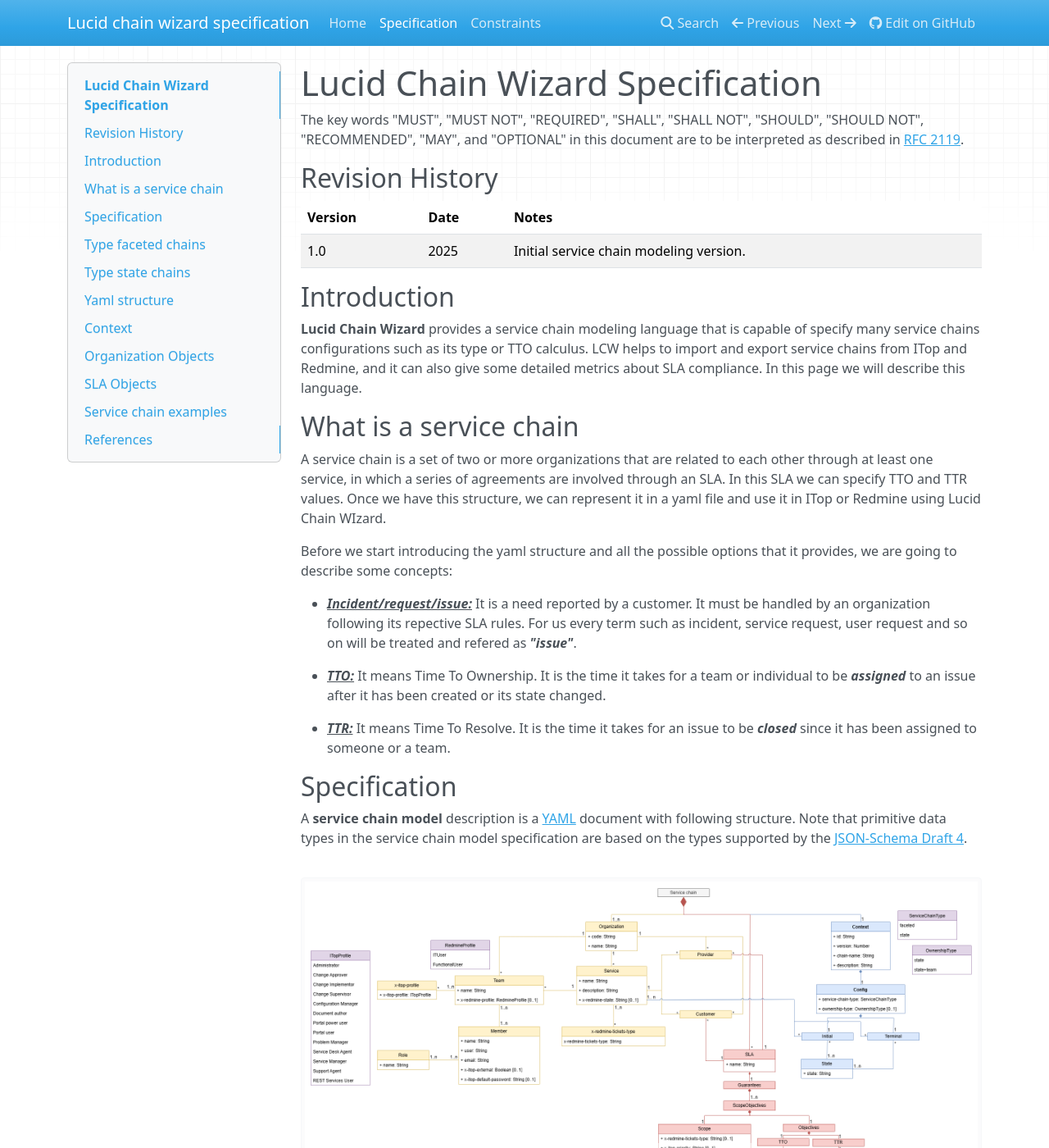
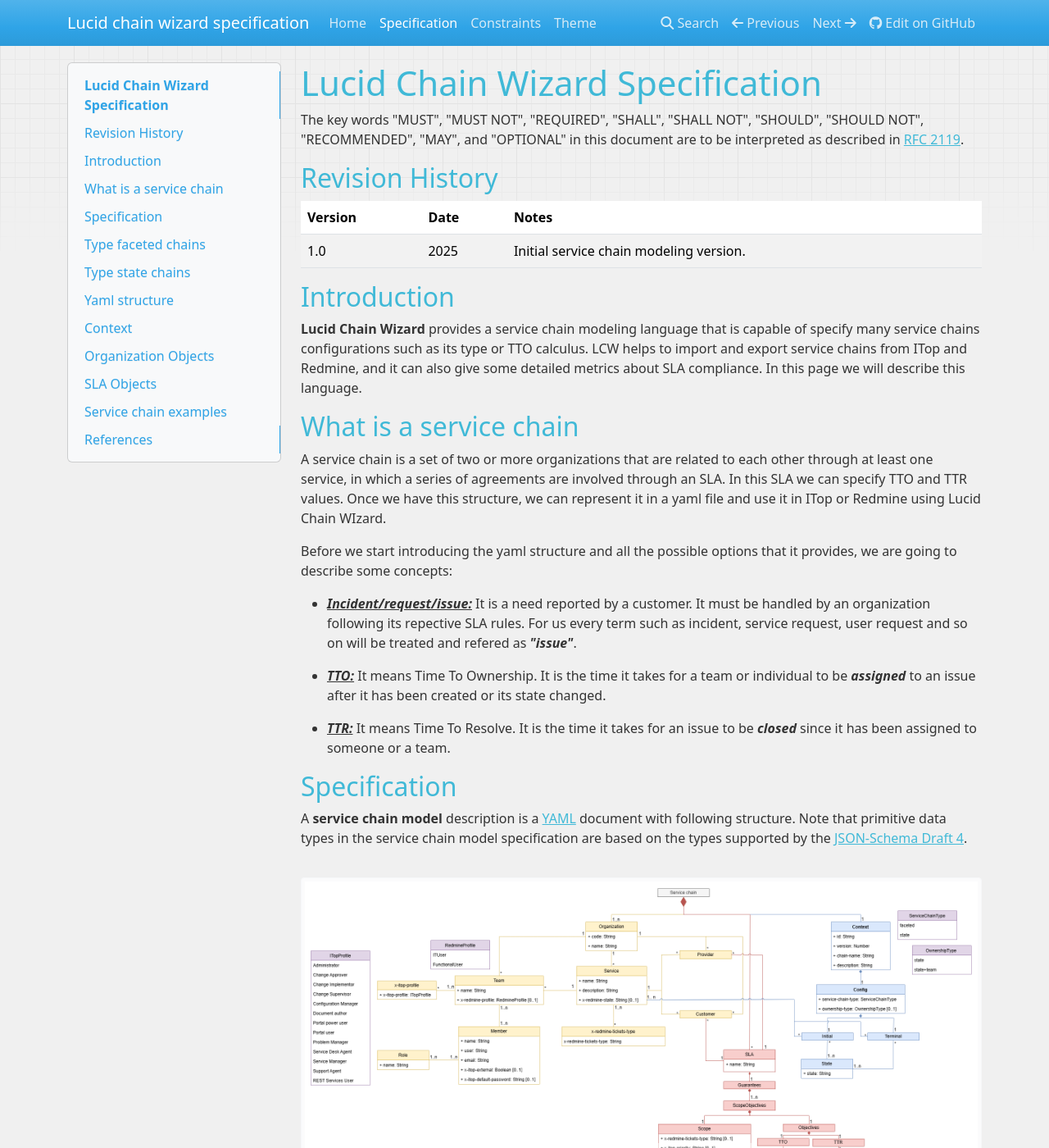
Before and after one commit to lucidchain/specs, an MkDocs documentation site: the page built from docs/Specification.md, in a window 1280 px wide and 1400 px high. Shown: the whole window at 82% size. Built offline with MkDocs 1.6.1, drawn with Linux system fonts in a browser that asks for light colours; nearby versions of some CDN libraries.

Commit message:
feat: add initial css and theme change fature

```diff
--- /dev/null
+++ b/docs/css/custom.css
@@ -0,0 +1,58 @@
+/* Variables de color personalizadas para MkDocs */
+:root {
+  --primary-color: #40b9d7;
+  --highlighted-code-line-bg: rgba(0, 0, 0, 0.1);
+  --last-updated-color: var(--primary-color);
+}
+
+[data-theme='dark'] {
+  --primary-color: #2a8ba6;
+  --highlighted-code-line-bg: rgba(0, 0, 0, 0.3);
+  --last-updated-color: var(--primary-color);
+}
+
+body {
+  background-color: #f0f0f0;
+  color: #333;
+}
+
+h1, h2, h3, h4, h5, h6 {
+  color: var(--primary-color);
+}
+
+a {
+  color: var(--primary-color);
+}
+
+a:hover {
+  color: var(--primary-color-dark);
+}
+
+pre, code {
+  background-color: var(--highlighted-code-line-bg);
+  color: #333;
+}
+
+.theme-last-updated time,
+.theme-last-updated b {
+  font-size: 14px;
+  color: var(--last-updated-color);
+  font-weight: bold;
+  font-style: italic;
+  text-align: right;
+  margin-top: 10px;
+  padding: 5px;
+  border-radius: 5px;
+  display: inline-block;
+}
+
+.pagination-nav__sublabel {
+  display: none;
+}
+
+blockquote {
+  border-left: 4px solid var(--primary-color);
+  padding-left: 10px;
+  font-style: italic;
+  color: #555;
+}
--- /dev/null
+++ b/docs/js/custom.js
@@ -0,0 +1,21 @@
+document.addEventListener('DOMContentLoaded', function () {
+    // Buscar el enlace específico por su href
+    const logButton = document.querySelector('a[href="javascript:void(0);"]');
+
+    // Añadir un evento de clic para alternar el tema
+    if (logButton) {
+      logButton.addEventListener('click', function() {
+        // Obtener el atributo data-theme del body
+        const currentTheme = document.body.getAttribute('data-theme');
+
+        // Alternar entre el tema claro y oscuro
+        if (currentTheme === 'dark') {
+          document.body.setAttribute('data-theme', 'light');  // Cambiar a claro
+          console.log("Tema cambiado a claro");
+        } else {
+          document.body.setAttribute('data-theme', 'dark');
+          console.log("Tema cambiado a oscuro");
+        }
+      });
+    }
+  });
--- a/mkdocs.yml
+++ b/mkdocs.yml
@@ -11,8 +11,13 @@
 - Home: 'index.md'
 - Specification: 'Specification.md'
 - Constraints: 'Constraints.md'
+- 'Theme': 'javascript:void(0);'
 extra:
   favicon: favicon.ico
 #- About:
 #    - 'License': 'license.md'
 # to deploy to github: mkdocs gh-deploy -c -b gh-pages -v
+extra_css:
+  - 'css/custom.css'
+extra_javascript:
+  - 'js/custom.js'
```
Also changed, not shown: README.md (+7 -0 lines).
